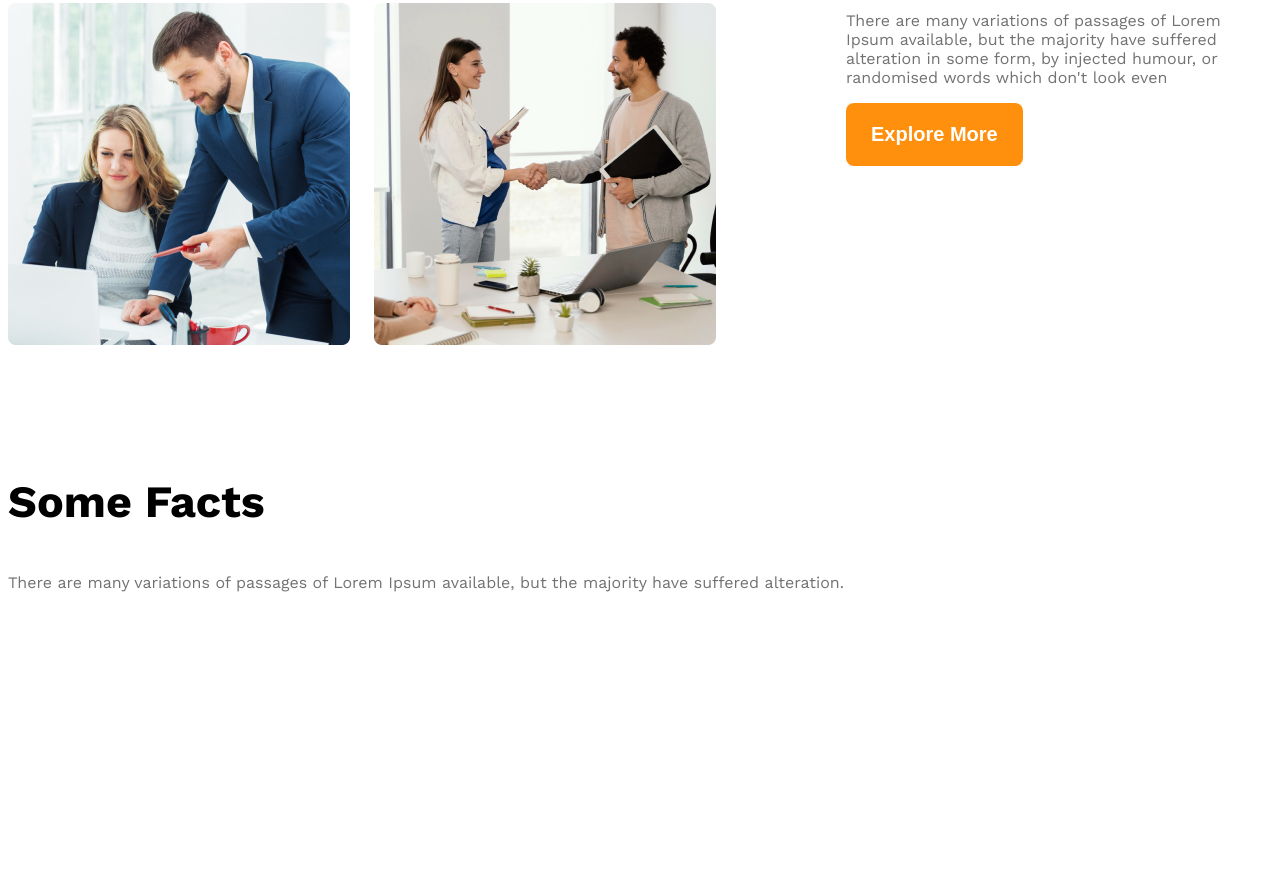
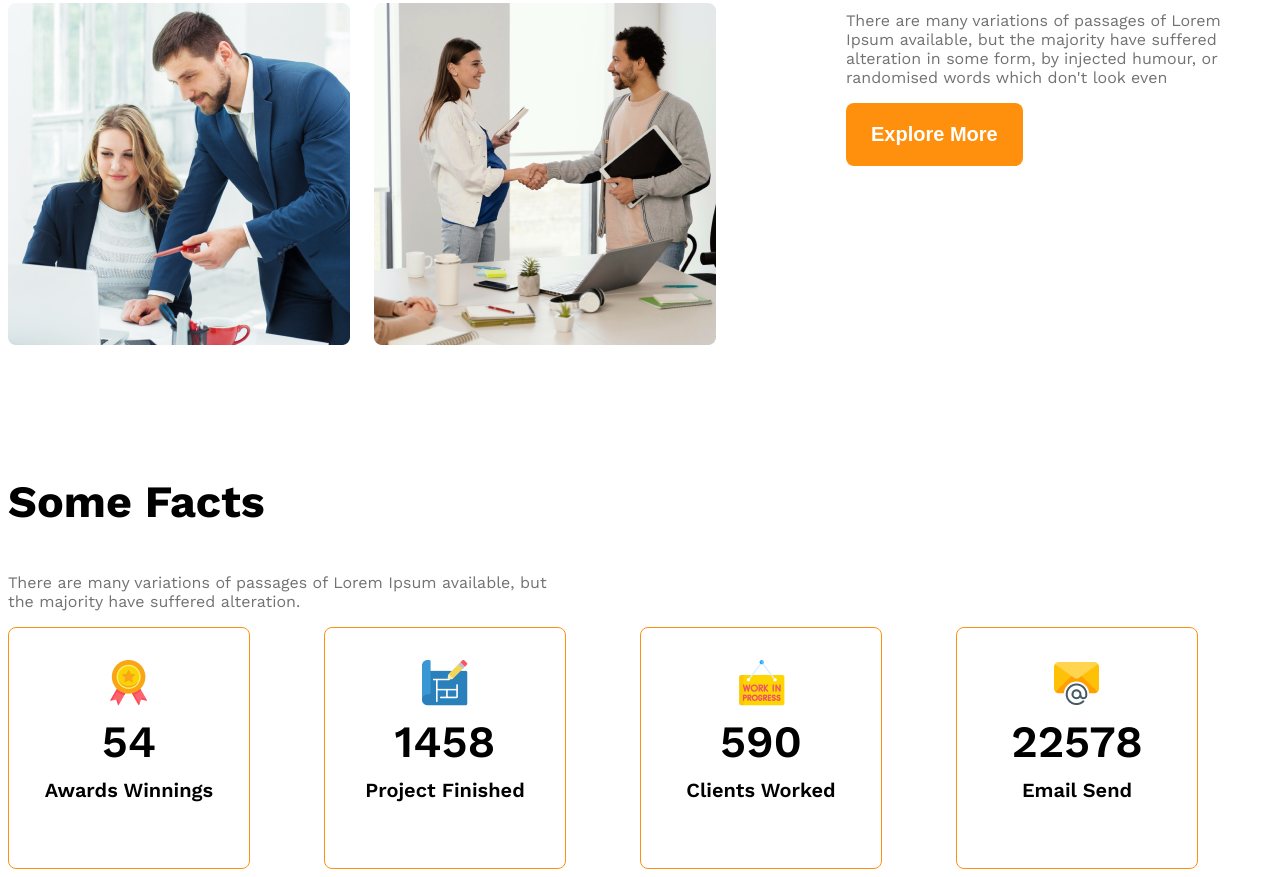
Before and after one commit to shabeen-sr/my-g3-architect-repo, a plain HTML site: page index.html in a window 1280 px wide. Shown: the part 1677-2554 px from the top of the page. Before the commit the page ends 2450 px from the top, so only its background shows below. Drawn offline with nearby package versions, Linux system fonts and the light colour scheme.

Commit message:
add everything

```diff
--- a/index.css
+++ b/index.css
@@ -116,6 +116,40 @@ main > section{
     font-weight: 500;
 }
 
+/* some facts related styles */
+
+.facts-container{
+    display: grid;
+    grid-template-columns: repeat(4, 1fr);
+}
+
+.fact-card{
+    border: 1px solid #ff900e;
+    width: 240px;
+    height: 240px;
+    border-radius: 8px;
+    text-align: center;
+    align-items: center;
+    justify-content: center;
+}
+
+.fact-number{
+    font-size: 2.8rem;
+    font-weight: 600;
+    margin-top: 5px;
+    margin-bottom: 10px;
+}
+
+.fact-name{
+    font-size: 1.25rem;
+    font-weight: 600;
+    margin-top: 10px;
+}
+
+.fact-description{
+    max-width: 540px;
+
+}
 /* resposive media query */
 
 @media screen and (max-width: 567px) {
--- a/index.html
+++ b/index.html
@@ -50,28 +50,38 @@
         <!--Some facts-->
         <section class="some-facts">
             <h3 class="section-title">Some Facts</h3>
-            <p class="dark-3">There are many variations of passages of Lorem Ipsum available, but the majority have suffered alteration.</p>
+            <p class="dark-3 fact-description">There are many variations of passages of Lorem Ipsum available, but the majority have suffered alteration.</p>
 
             <div class="facts-container">
-                <div class="fact">
-                    <img src="" alt="" class="fact-icon">
-                    <h4 class="fact-number"></h4>
-                    <h5 class="fact-name"></h5>
+                <div class="fact-card display-flex">
+                    <div>
+                       <img src="images/icons/ribon.png" alt="" class="fact-icon">
+                       <h4 class="fact-number">54</h4>
+                       <h5 class="fact-name">Awards Winnings</h5>
+                    </div>
+
                 </div>
-                <div class="fact">
-                    <img src="" alt="" class="fact-icon">
-                    <h4 class="fact-number"></h4>
-                    <h5 class="fact-name"></h5>
+                <div class="fact-card display-flex">
+                    <div>
+                        <img src="images/icons/projects.png" alt="" class="fact-icon">
+                        <h4 class="fact-number">1458</h4>
+                        <h5 class="fact-name">Project Finished</h5>
+                    </div>
+
                 </div>
-                <div class="fact">
-                    <img src="" alt="" class="fact-icon">
-                    <h4 class="fact-number"></h4>
-                    <h5 class="fact-name"></h5>
+                <div class="fact-card display-flex">
+                    <div>
+                        <img src="images/icons/customers.png" alt="" class="fact-icon">
+                        <h4 class="fact-number">590</h4>
+                        <h5 class="fact-name">Clients Worked</h5>
+                    </div>
                 </div>
-                <div class="fact">
-                    <img src="" alt="" class="fact-icon">
-                    <h4 class="fact-number"></h4>
-                    <h5 class="fact-name"></h5>
+                <div class="fact-card display-flex">
+                    <div>
+                        <img src="images/icons/email.png" alt="" class="fact-icon">
+                        <h4 class="fact-number">22578</h4>
+                        <h5 class="fact-name">Email Send</h5>
+                    </div>
                 </div>
 
             </div>
```
